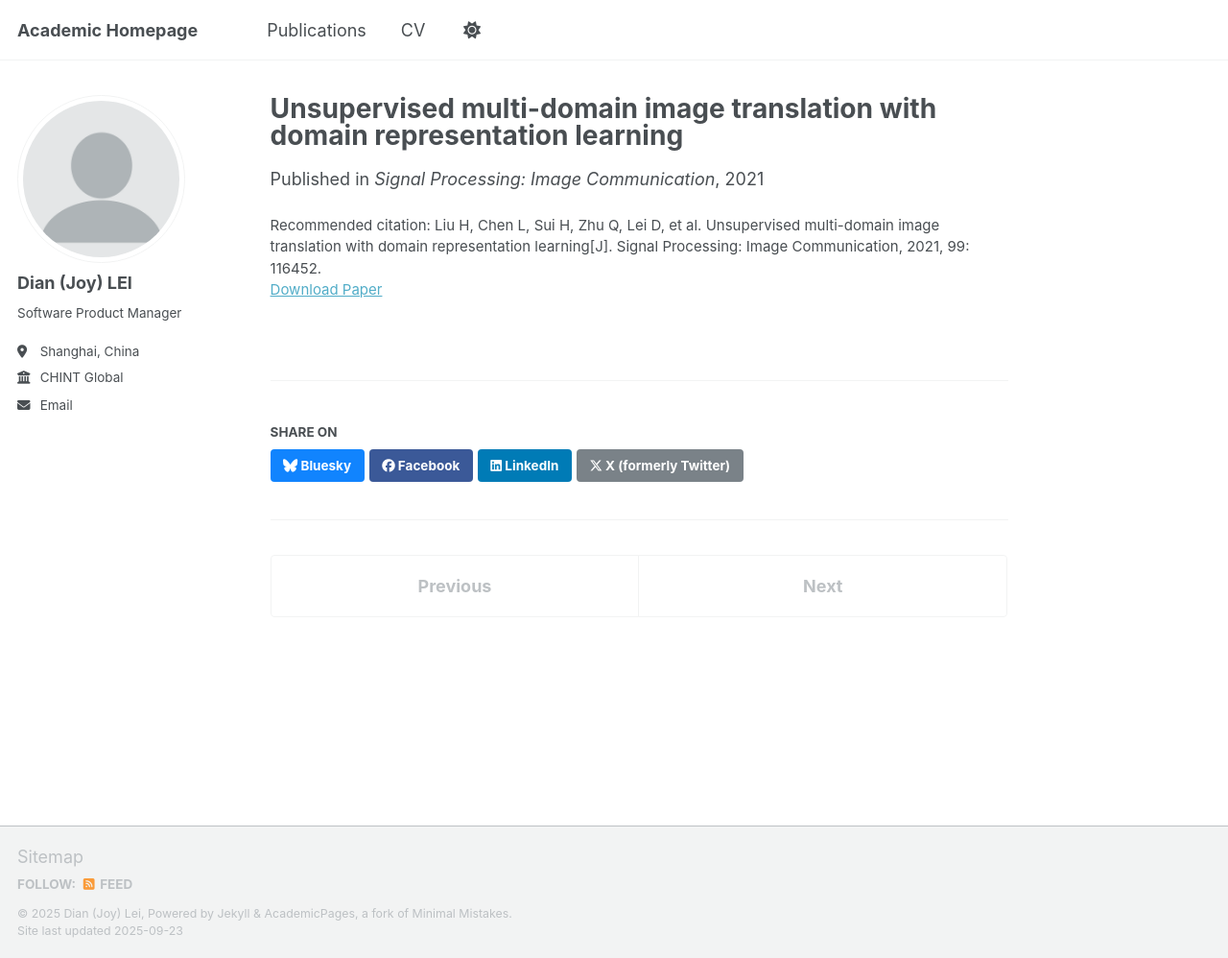
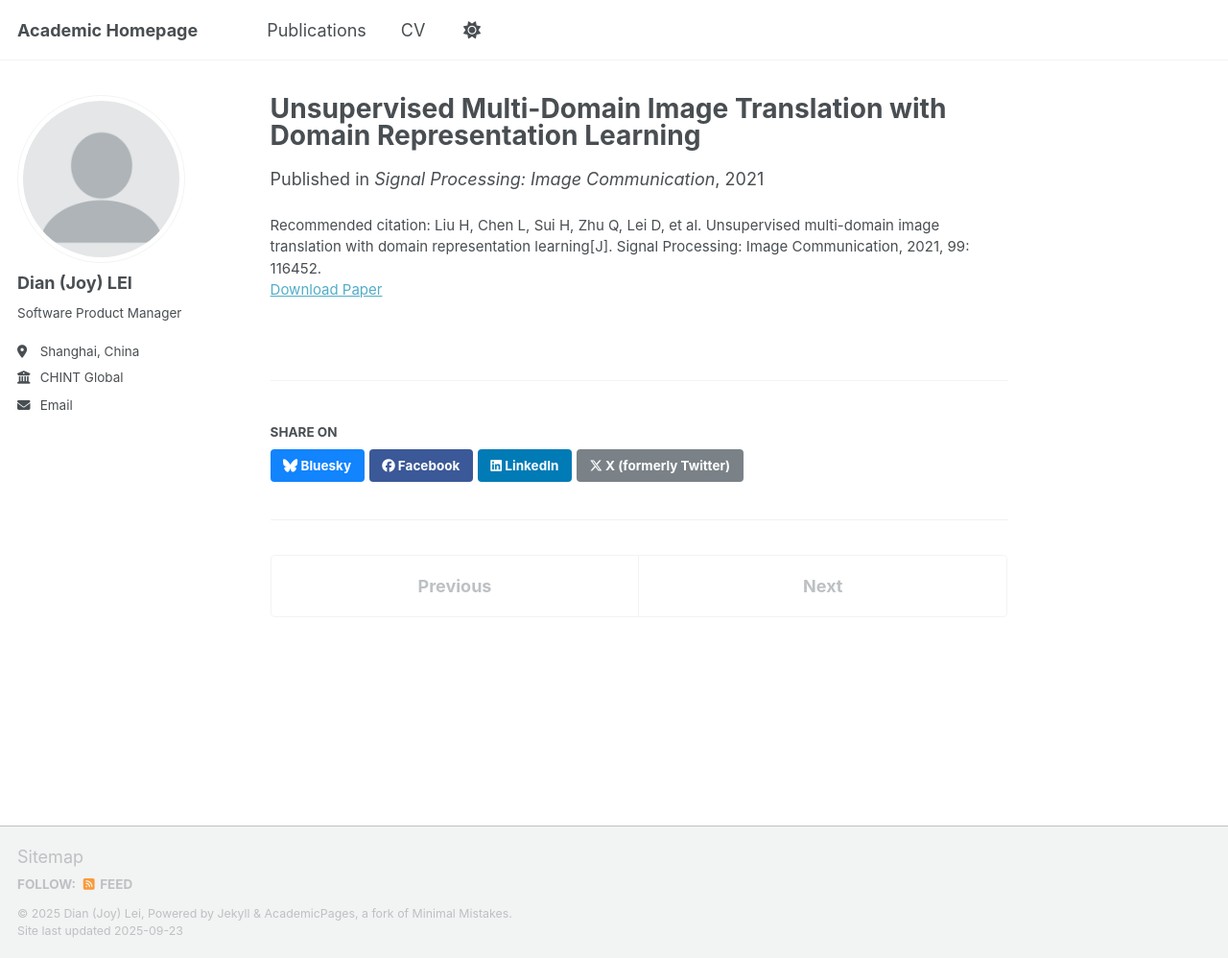
Before and after one commit to joy-lei/joy-lei.github.io, a Jekyll site: the page built from _publications/2021_unsupervised_multidomain_image_translation.md, in a window 1280 px wide and 998 px high. Shown: the whole window at 96% size. Built offline with Jekyll 4.4.1, drawn with Linux system fonts in a browser that asks for light colours; a script that is not in the unit is left out.

```diff
--- a/_publications/2021_unsupervised_multidomain_image_translation.md
+++ b/_publications/2021_unsupervised_multidomain_image_translation.md
@@ -1,5 +1,5 @@
 ---
-title: "Unsupervised multi-domain image translation with domain representation learning"
+title: "Unsupervised Multi-Domain Image Translation with Domain Representation Learning"
 collection: publications
 category: manuscripts
 permalink: /publication/2021_unsupervised_multidomain_image_translation
```
